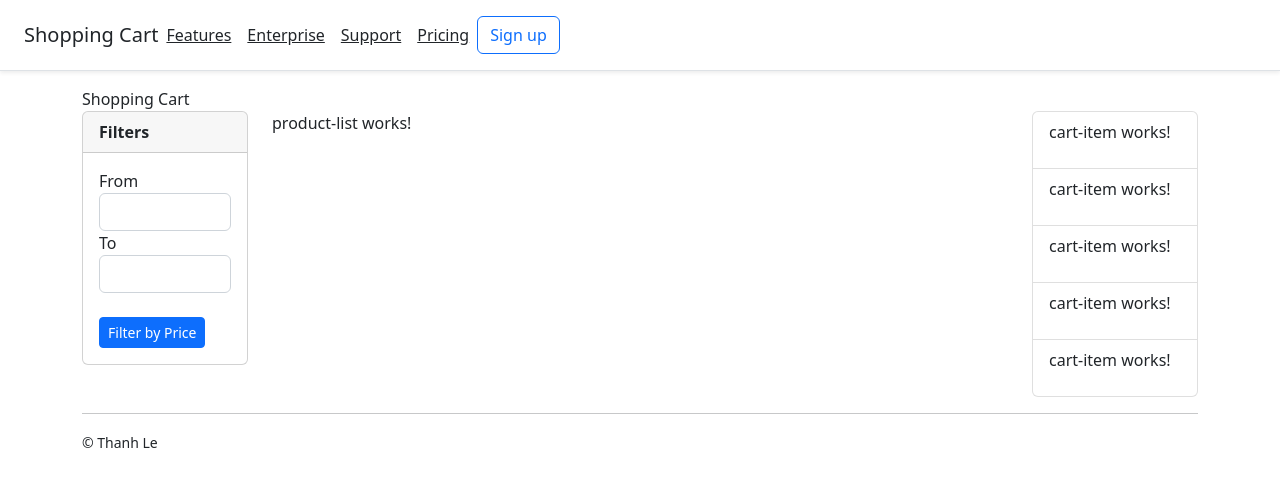
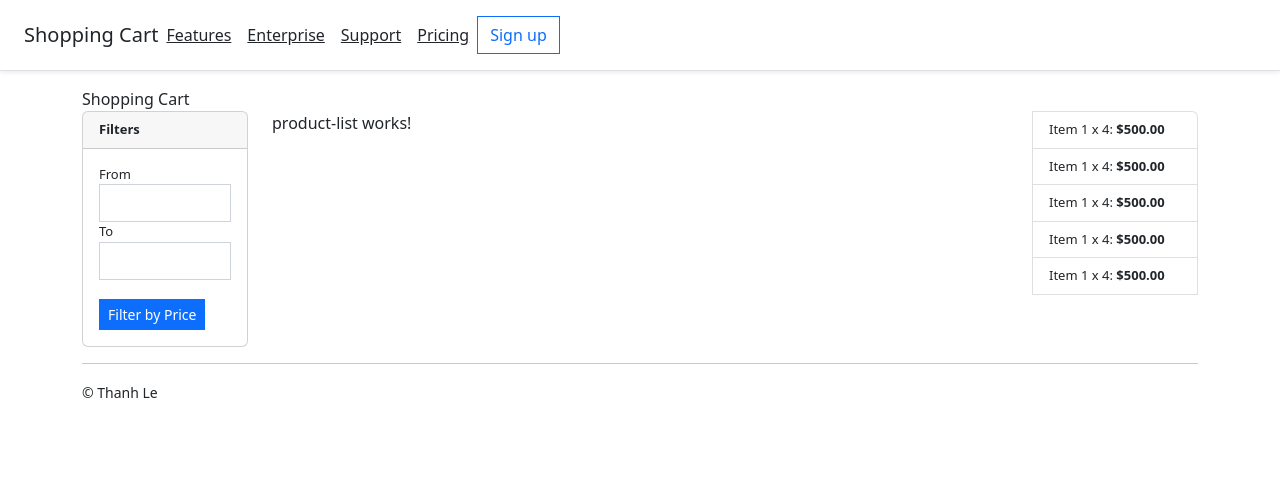
Before and after one commit to thanhle0203/Angular-ecommerce, an Angular app in the folder shopping-cart/: page / in a window 1280 px wide. Shown: the top 486 px of the page. Built offline with nearby package versions, Linux system fonts and the light colour scheme.

Commit message:
styling shopping cart

```diff
--- a/shopping-cart/src/app/components/shopping-cart/cart/cart-item/cart-item.component.html
+++ b/shopping-cart/src/app/components/shopping-cart/cart/cart-item/cart-item.component.html
@@ -1 +1,3 @@
-<p>cart-item works!</p>
+<div class="cart-item">
+  <span>Item 1</span> x <span>4</span>: <strong>{{ 500 | currency:'USD' }}</strong>
+</div>
--- a/shopping-cart/src/app/components/shopping-cart/filters/filters.component.html
+++ b/shopping-cart/src/app/components/shopping-cart/filters/filters.component.html
@@ -1,4 +1,4 @@
-<div class="card">
+<div class="card filters">
   <div class="card-header">
     <strong>Filters</strong>
   </div>
--- a/shopping-cart/src/styles.css
+++ b/shopping-cart/src/styles.css
@@ -1 +1,22 @@
 /* You can add global styles to this file, and also import other style files */
+.cart-item {
+  font-size: small;
+}
+
+.filters {
+  font-size: small;
+}
+
+.cart, .form-control, .btn {
+  border-radius: 0;
+}
+
+.list-group-item:first-child {
+  border-top-left-radius: 0;
+  border-bottom-right-radius: 0;
+}
+
+.list-group-item:last-child {
+  border-bottom-left-radius: 0;
+  border-bottom-right-radius: 0;
+}
```
